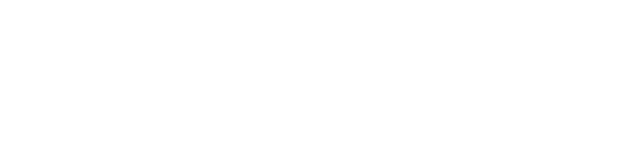
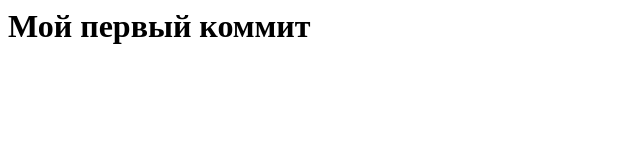
Before and after one commit to BruneJune/first-project-brune, a plain HTML site: page index.html in a window 1280 px wide. Shown: the whole page, without its empty margins (0-640 px from the left). Drawn offline with Linux system fonts and the light colour scheme.

```diff
--- a/index.html
+++ b/index.html
@@ -1 +1,6 @@
-<html></html>
+<html><head>
+</head>
+<body>
+<h1>Мой первый коммит</h1>
+</body>
+</html>
--- a/style.css
+++ b/style.css
@@ -0,0 +1,3 @@
+h1 {
+color: red;
+};
```
